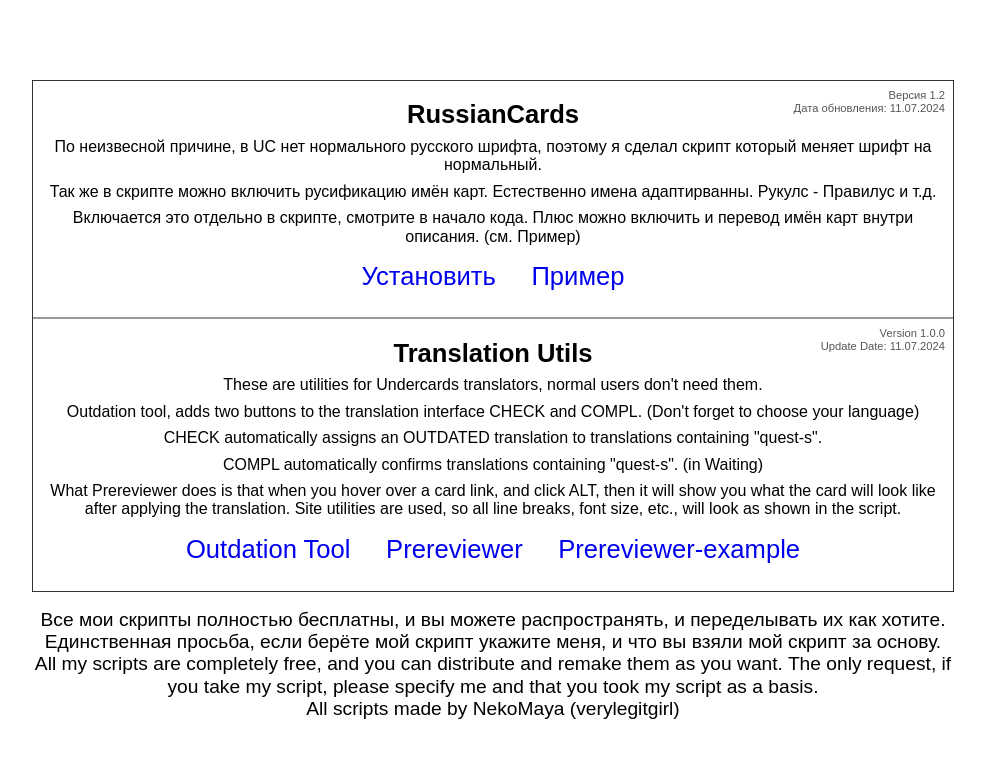
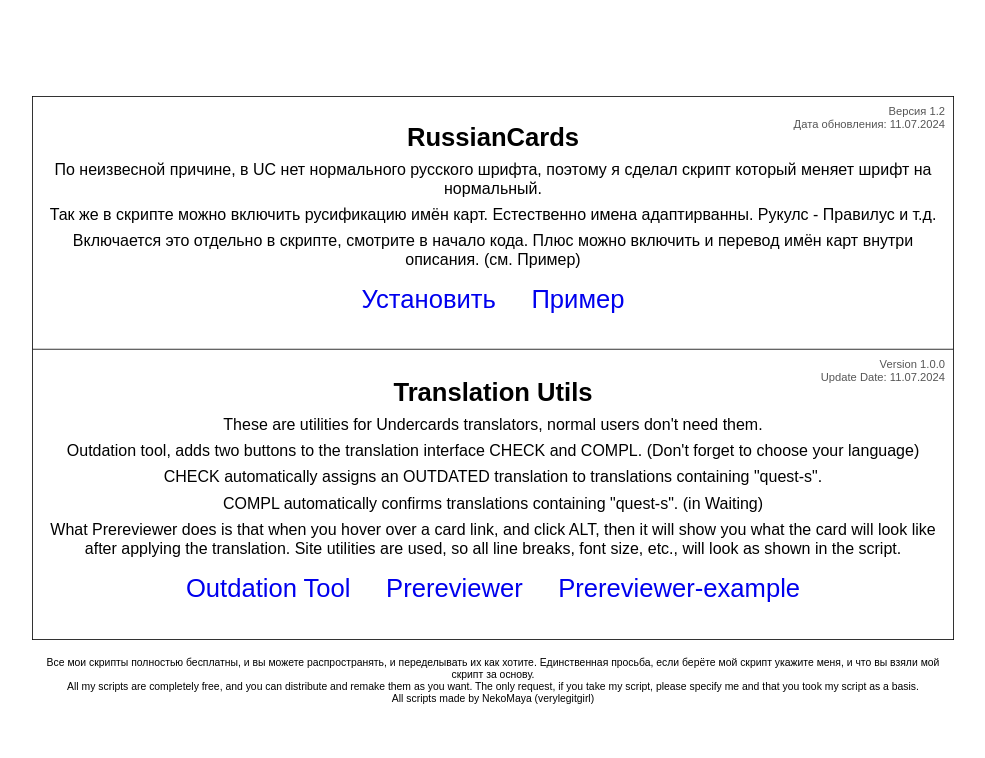
Before and after one commit to verylegitgirl/verylegitgirl.github.io, a plain HTML site: page index.html in a window 1280 px wide. Shown: the whole page, without its empty margins (147-1132 px from the left). Drawn offline with Linux system fonts and the light colour scheme.

Commit message:
Update styles.css

```diff
--- a/styles.css
+++ b/styles.css
@@ -57,7 +57,7 @@ p {
 
 .footer-text {
     margin-top: 20px;
-    font-size: 24px;
+    font-size: 13px;
     text-align: center;
 }
 
```
